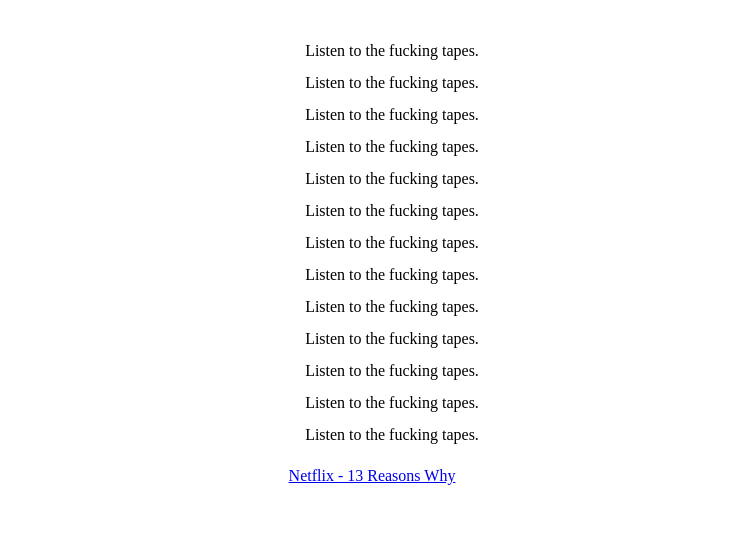
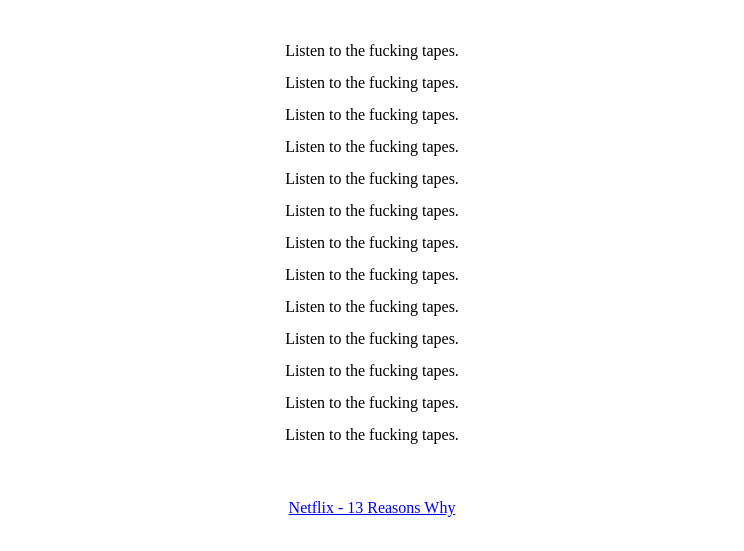
Before and after one commit to yuchant/listentothefuckingtapes, a plain HTML site: page _site/index.html in a window 1280 px wide. Shown: the part 69-620 px from the top of the page, without its empty margins (268-1012 px from the left). Drawn offline with Linux system fonts and the light colour scheme.

Commit message:
Add style

```diff
--- a/_site/index.html
+++ b/_site/index.html
@@ -14,6 +14,13 @@
 		ul {
 			list-style-type: none;
 			line-height: 2;
+			padding: 0;
+		}
+		li {
+			margin: 0;
+		}
+		a {
+			margin-top: 2em;
 		}
 	</style>
 </head>
```
Also changed, not shown: index.html (+7 -0 lines).
